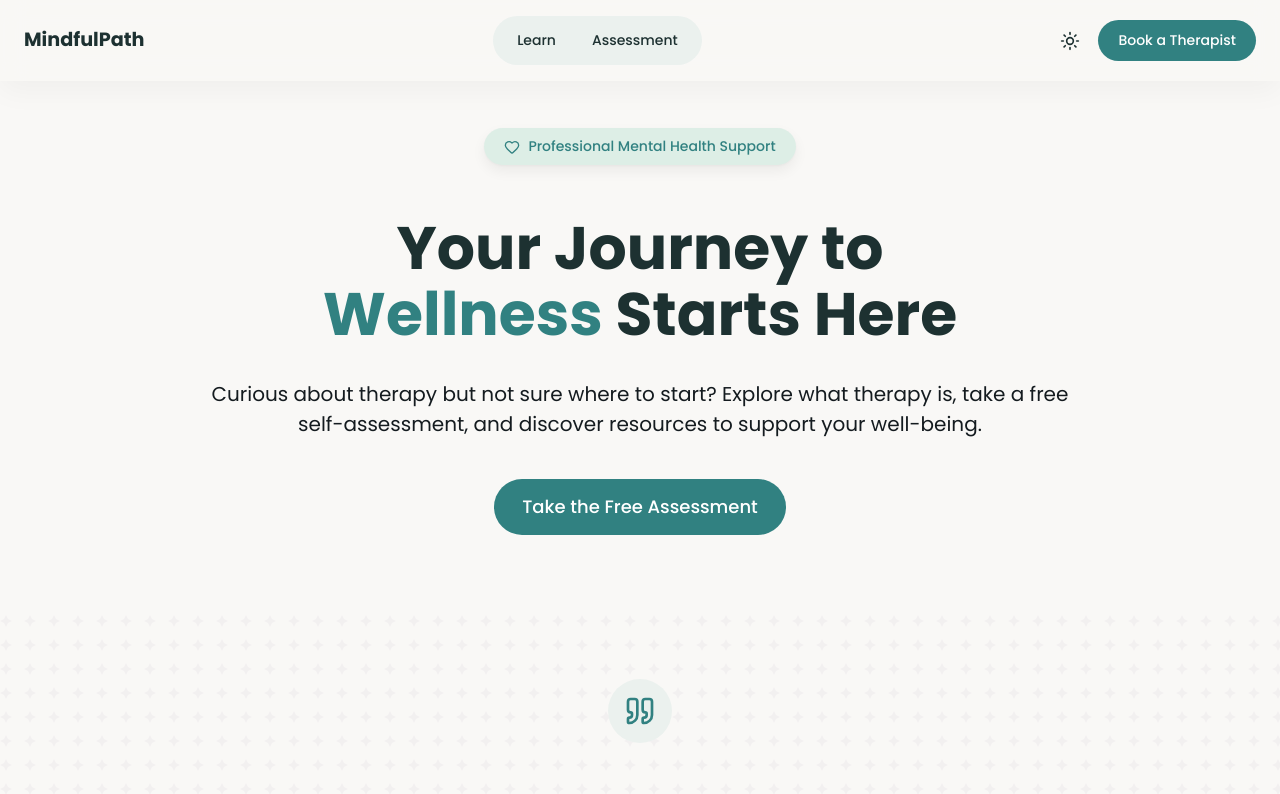
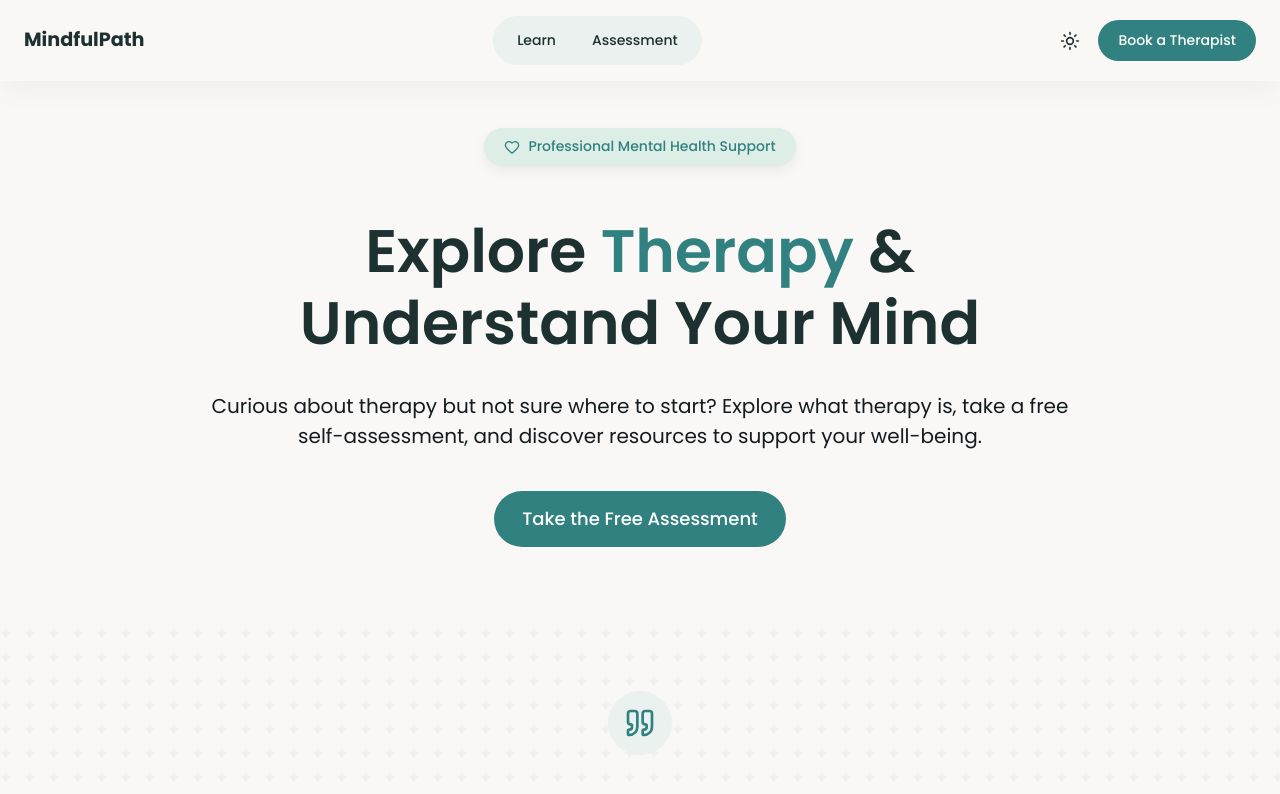
Before and after one commit to TNguyen20194/project-haven-react, a React (Vite) app: page / in a window 1280 px wide. Shown: the top 794 px of the page. Built offline with nearby package versions, Linux system fonts and the light colour scheme; no server answers.

Commit message:
Update styling

```diff
--- a/src/index.css
+++ b/src/index.css
@@ -13,7 +13,6 @@
     font-size: var(--fs-section);
     line-height: var(--lh-section);
     text-align: center;
-    margin-bottom: 2.5rem;
 }
 
 
--- a/src/sections/cta banner/CTABannerSection.tsx
+++ b/src/sections/cta banner/CTABannerSection.tsx
@@ -11,7 +11,7 @@ const CTABannerSection = () => {
           <CloudSun className="emblem text-[hsl(var(--white))] w-24 h-24"/>
         </div>
 
-        <h2 className="section-heading">
+        <h2 className="section-heading mb-6">
           Ready to Take the First Step?
         </h2>
 
--- a/src/sections/hero/HeroSection.tsx
+++ b/src/sections/hero/HeroSection.tsx
@@ -9,7 +9,7 @@ const HeroSection = () => {
             <div className="hero-container">
                <Badge icon={Heart} className="mb-[1.1rem]">Professional Mental Health Support</Badge>
 
-                <h1 className="hero-title">Your Journey to <span className="text-primary">Wellness</span> Starts Here</h1>
+                <h1 className="hero-title">Explore <span className="text-primary">Therapy</span> & Understand Your Mind</h1>
                 <p className="hero-text">Curious about therapy but not sure where to start? Explore what therapy is, take a free self-assessment, and discover resources to support your well-being.</p>
 
                 <Button type="button" variant="primary" size="lg" aria-label="Take the Free Assessment" className="mt-10">Take the Free Assessment</Button>
--- a/src/sections/hero/hero.style.css
+++ b/src/sections/hero/hero.style.css
@@ -12,9 +12,9 @@
 .hero-title {
     /* white-space: nowrap; */
     font-size: 3.75rem;
-    line-height: 1.1;
+    line-height: 1.2;
     margin-top: 2rem;
-    font-weight: var(--fw-dark);
+    font-weight: var(--fw-medium-2);
     color: hsl(var(--green-1));
 }
 
--- a/src/sections/howwehelp/HowWeHelpSection.tsx
+++ b/src/sections/howwehelp/HowWeHelpSection.tsx
@@ -1,5 +1,5 @@
 import "./howwehelp.style.css";
-import { Flower2, Sparkle, Sparkles, Sun, TreeDeciduous, type LucideIcon } from "lucide-react";
+import { Flower2, Sparkles, Sun, TreeDeciduous, type LucideIcon } from "lucide-react";
 import Badge from "../../components/badge/Badge";
 
 interface Card {
@@ -35,7 +35,8 @@ const HowWeCanHelpSection = () => {
     <section className="service-container">
       <div className="service-container__inner">
         <Badge icon={Sparkles} className="mb-[2rem]">Discover What Therapy Can Offer</Badge>
-        <h2 className="section-heading">What You'll Learn</h2>
+        <h2 className="section-heading mb-5">What You'll Learn</h2>
+        <p className="mb-15">Whether you're simply curious or considering therapy, these resources can help you understand what to expect.</p>
         <div className="service-grid">
           {
             educationCards.map(({icon:Icon, title, body, iconClass }) => {
--- a/src/sections/howwehelp/howwehelp.style.css
+++ b/src/sections/howwehelp/howwehelp.style.css
@@ -1,5 +1,5 @@
 .service-container {
-    padding: 4.75rem 1.5rem;
+    padding: 3.75rem 1.5rem;
     background-color: var(--muted);
 }
 
```
